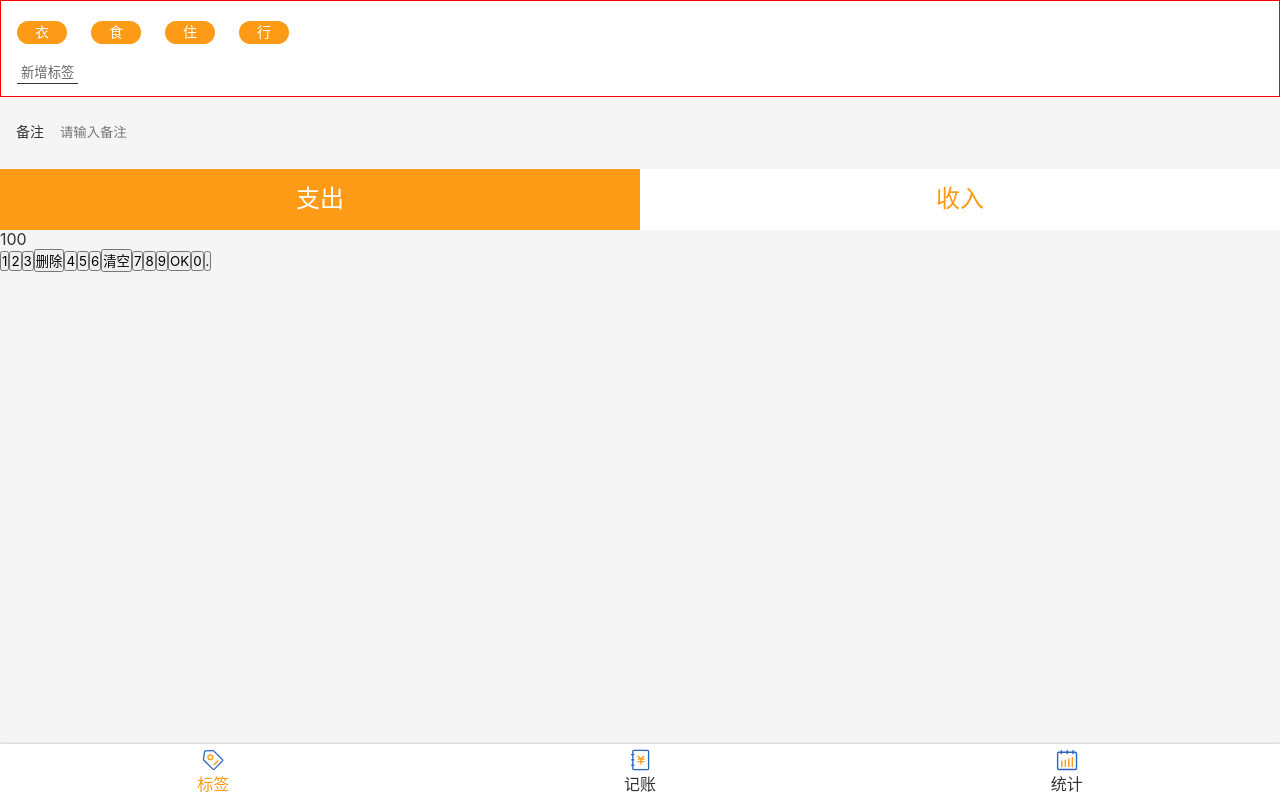
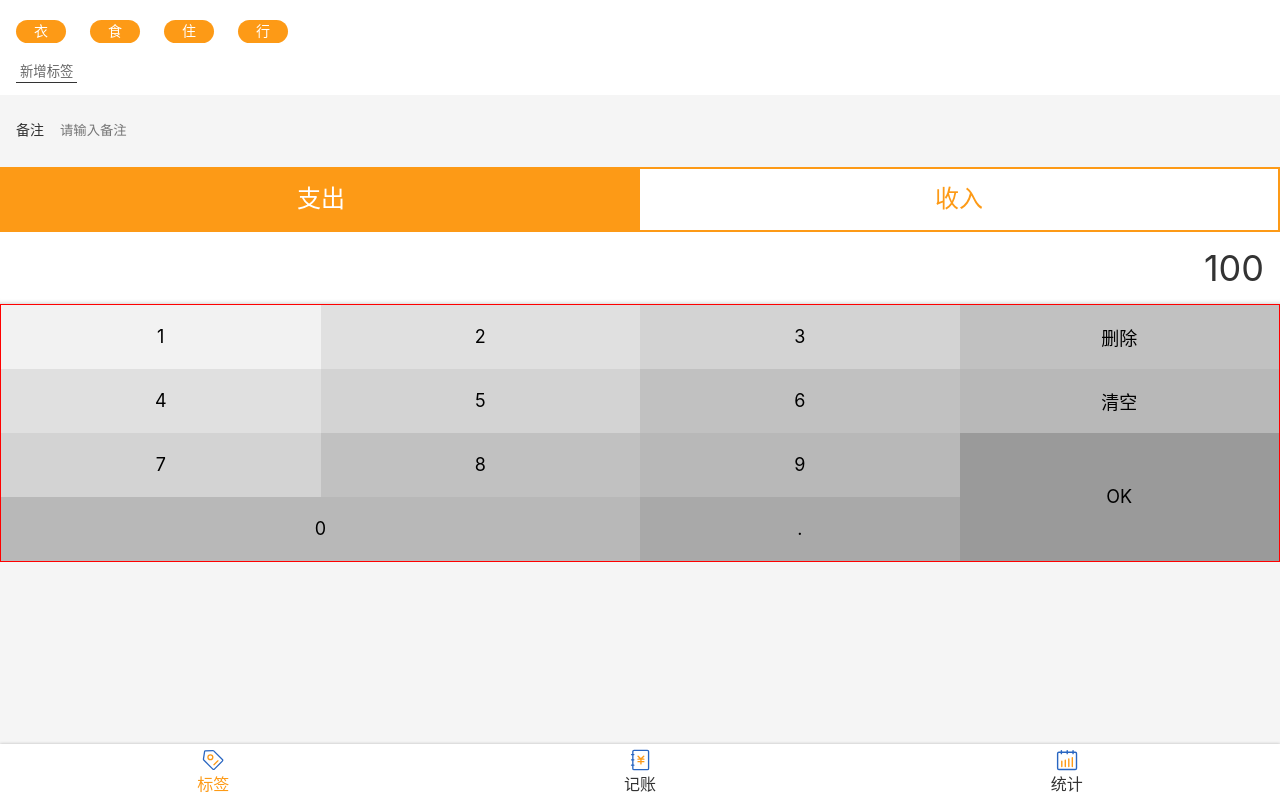
Before and after one commit to LiMiu331/keep-money-react, a React app: page /tags in a window 1280 px wide. Built offline with nearby package versions, Linux system fonts and the light colour scheme.

Commit message:
numberPad UI finished

```diff
--- a/src/pages/Tags.tsx
+++ b/src/pages/Tags.tsx
@@ -4,7 +4,6 @@
 
 const TagSection = styled.section`
  background: #ffffff;
- border: 1px solid red;
  padding: 12px 16px;
  ol{
   margin: 0 -12px;
@@ -53,6 +52,7 @@
   display: flex;
   background: white;
   color: rgb(253, 154, 22);
+  border: 2px solid;
     li{
     width: 50%;
     text-align: center;
@@ -65,7 +65,62 @@
   }
 `
 const NumberPadSection = styled.section`
+  display: flex;
+  flex-direction: column;
+  .output{
+    background: white;
+    font-size: 36px;
+    line-height: 72px;
+    text-align: right;
+    padding: 0 16px;
+    box-shadow: inset 0 -5px 5px -5px rgba(0,0,0,0.25);
+  }
+  .pad{
+  border: 1px solid red;
+    button{
+    font-size: 18px;
+    float: left;
+    width: 25%;
+    height: 64px;
+    border: none;
+    &.ok{
+      height: 128px;
+      float: right;
+    }
+    &.zero{
+      width: 50%;
+    }
+    &:nth-child(1){
+      background: #f2f2f2;
+    }
+    &:nth-child(2),
+    &:nth-child(5){
+      background: #e0e0e0;
+    }
+    &:nth-child(3),
+    &:nth-child(6),
+    &:nth-child(9){
+      background: #d3d3d3;
+    }
+    &:nth-child(4),
+    &:nth-child(7),
+    &:nth-child(10){
+      background: #c1c1c1;
+    }
+    &:nth-child(8),
+    &:nth-child(11),
+    &:nth-child(13){
+      background: #b8b8b8;
+    }
+    &:nth-child(12){
+      background: #9a9a9a;
 
+    }
+    &:nth-child(14){
+      background: #a9a9a9;
+    }
+    }
+  }
 `
 
 function Tags() {
@@ -93,8 +148,8 @@
                 </ul>
             </CategorySection>
             <NumberPadSection>
-                <div>100</div>
-                <div>
+                <div className={'output'}>100</div>
+                <div className={'pad'}>
                     <button>1</button>
                     <button>2</button>
                     <button>3</button>
@@ -106,12 +161,13 @@
                     <button>7</button>
                     <button>8</button>
                     <button>9</button>
-                    <button>OK</button>
-                    <button>0</button>
+                    <button className={'ok'}>OK</button>
+                    <button className={'zero'}>0</button>
                     <button>.</button>
                 </div>
             </NumberPadSection>
         </Layout>
     )
 }
+
 export default Tags;
```
